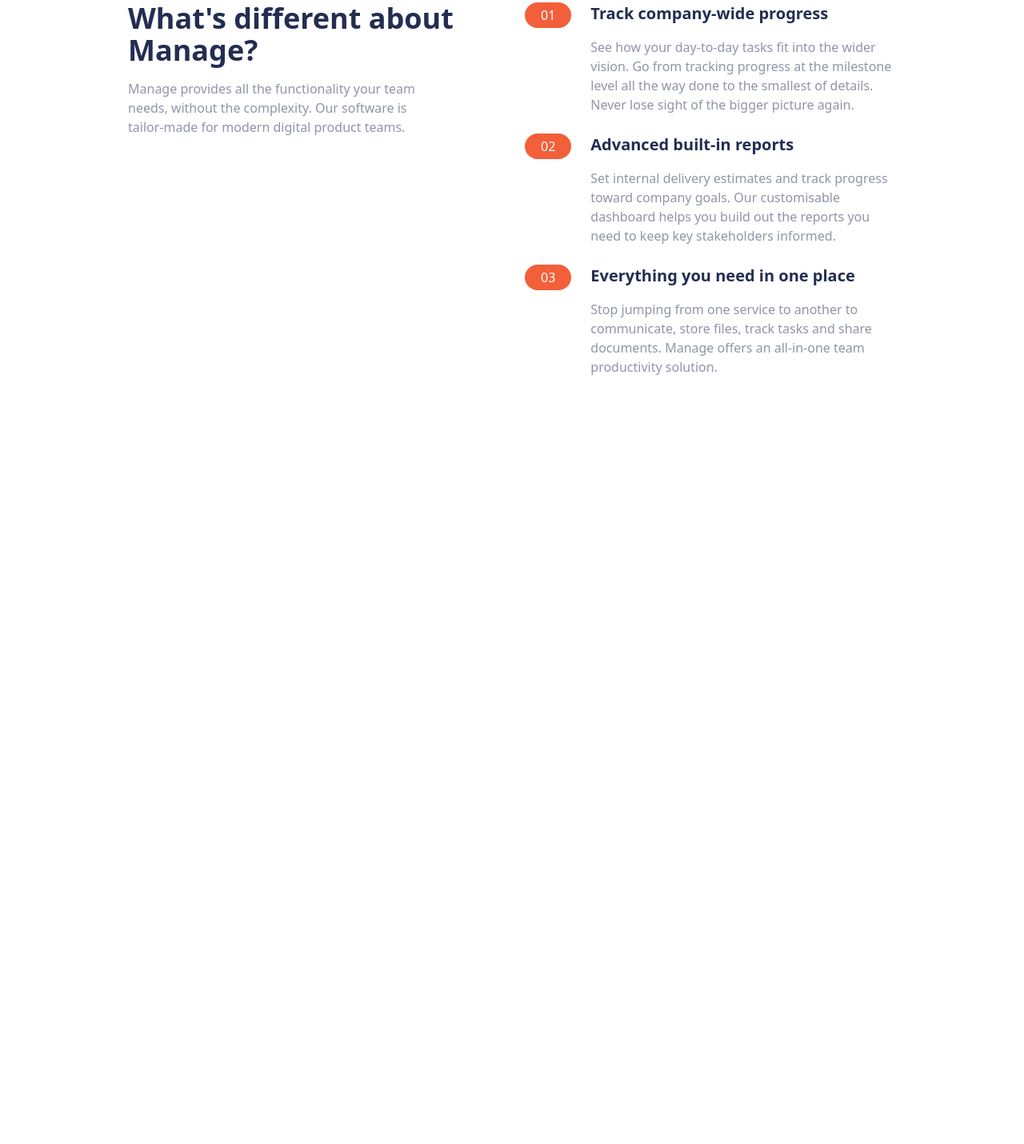
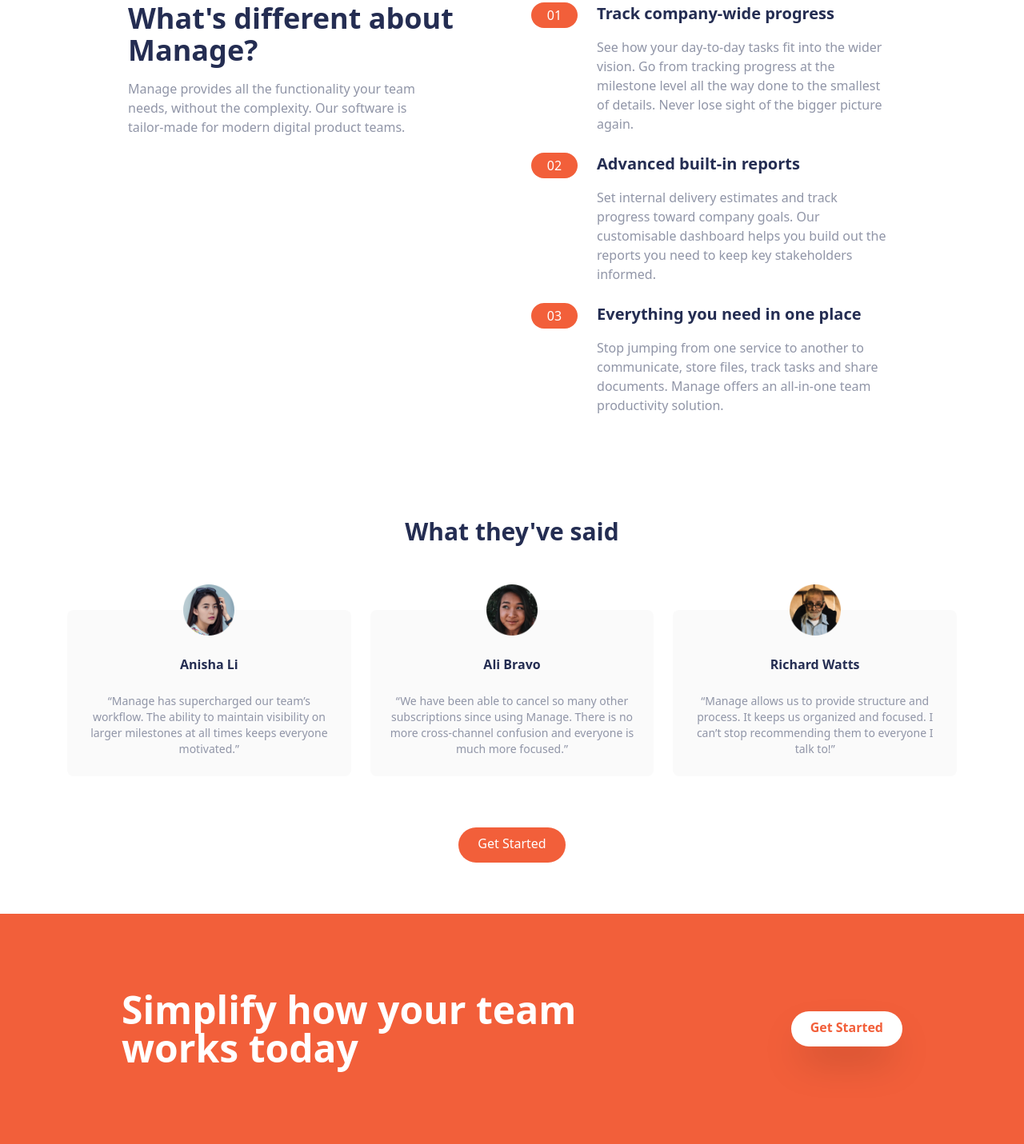
Before and after one commit to ikennaezef/manage-landing, a website: page index.html in a window 1280 px wide. Shown: the part 637-2068 px from the top of the page at 80% size. Before the commit the page ends 1108 px from the top, so only its background shows below. Drawn offline with Linux system fonts and the light colour scheme.

Commit message:
cta section

```diff
--- a/index.html
+++ b/index.html
@@ -60,7 +60,7 @@
 					<p class="max-w-sm text-center text-darkGrayishBlue md:text-left">Manage provides all the functionality your
 						team needs, without the complexity. Our software is tailor-made for modern digital product teams. </p>
 				</div>
-				<div class="flex flex-col space-y-6 md:w-1/2">
+				<div class="flex flex-col space-y-6 md:w-1/2 px-2">
 					<div class="flex flex-col space-y-4 md:flex-row md:space-x-6 md:space-y-0">
 						<div class="rounded-l-full bg-brightRedSupLight mb-4 md:bg-transparent">
 							<div class="flex items-center space-x-2">
@@ -109,6 +109,58 @@
 				</div>
 			</div>
 		</section>
+
+		<!-- TESTIMONIALS SECTION -->
+		<section id="testimonials">
+			<div class="container max-w-6xl px-5 mx-auto mt-32 text center">
+				<h2 class="text-3xl font-bold text-center text-darkBlue">What they've said</h2>
+				<div class="flex flex-col space-y-10 my-8 mt-20 md:flex-row md:space-x-6 md:space-y-0">
+					<div class="flex flex-col space-y-6 p-6 items-center bg-veryLightGray rounded-lg md:w-1/3">
+						<img src="images/avatar-anisha.png" class="w-16 -mt-14" alt="profile">
+						<h4 class="text-md text-darkBlue font-bold">Anisha Li</h4>
+						<p class="text-sm text-darkGrayishBlue text-center">“Manage has supercharged our team’s workflow. The
+							ability to
+							maintain
+							visibility on larger milestones at all times keeps everyone motivated.”</p>
+					</div>
+					<div class="hidden md:flex flex-col space-y-6 p-6 items-center bg-veryLightGray rounded-lg md:w-1/3">
+						<img src="images/avatar-ali.png" class="w-16 -mt-14" alt="profile">
+						<h4 class="text-md text-darkBlue font-bold">Ali Bravo</h4>
+						<p class="text-sm text-darkGrayishBlue text-center">“We have been able to cancel so many other subscriptions
+							since
+							using
+							Manage. There is no more cross-channel confusion and everyone is much
+							more focused.”</p>
+					</div>
+					<div class="hidden md:flex flex-col space-y-6 p-6 items-center bg-veryLightGray rounded-lg md:w-1/3">
+						<img src="images/avatar-richard.png" class="w-16 -mt-14" alt="profile">
+						<h4 class="text-md text-darkBlue font-bold">Richard Watts</h4>
+						<p class="text-sm text-darkGrayishBlue text-center">“Manage allows us to provide structure and process. It
+							keeps us
+							organized
+							and focused. I can’t stop recommending them to everyone I talk to!”</p>
+					</div>
+				</div>
+				<div class="flex items-center justify-center my-16">
+					<a href="#" class="p-3 px-6 pt-2 text-white bg-brightRed rounded-full baseline hover:bg-brightRedLight">Get
+						Started</a>
+				</div>
+			</div>
+		</section>
+
+		<!-- CTA SECTION -->
+		<section id="cta" class="bg-brightRed">
+			<div
+				class="container mx-auto flex flex-col items-center justify-between py-24 space-y-12 md:space-y-0 md:flex-row">
+				<h2 class="text-white font-bold text-4xl leading-tight text-center md:text-left md:text-5xl md:max-w-xl">
+					Simplify how your
+					team works
+					today</h2>
+				<a href="#"
+					class="p-3 px-6 pt-2 text-brightRed font-bold bg-white rounded-full shadow-2xl baseline hover:opacity-90">Get
+					Started</a>
+			</div>
+		</section>
 	</div>
 </body>
 
```
Also changed, not shown: css/style.css.
